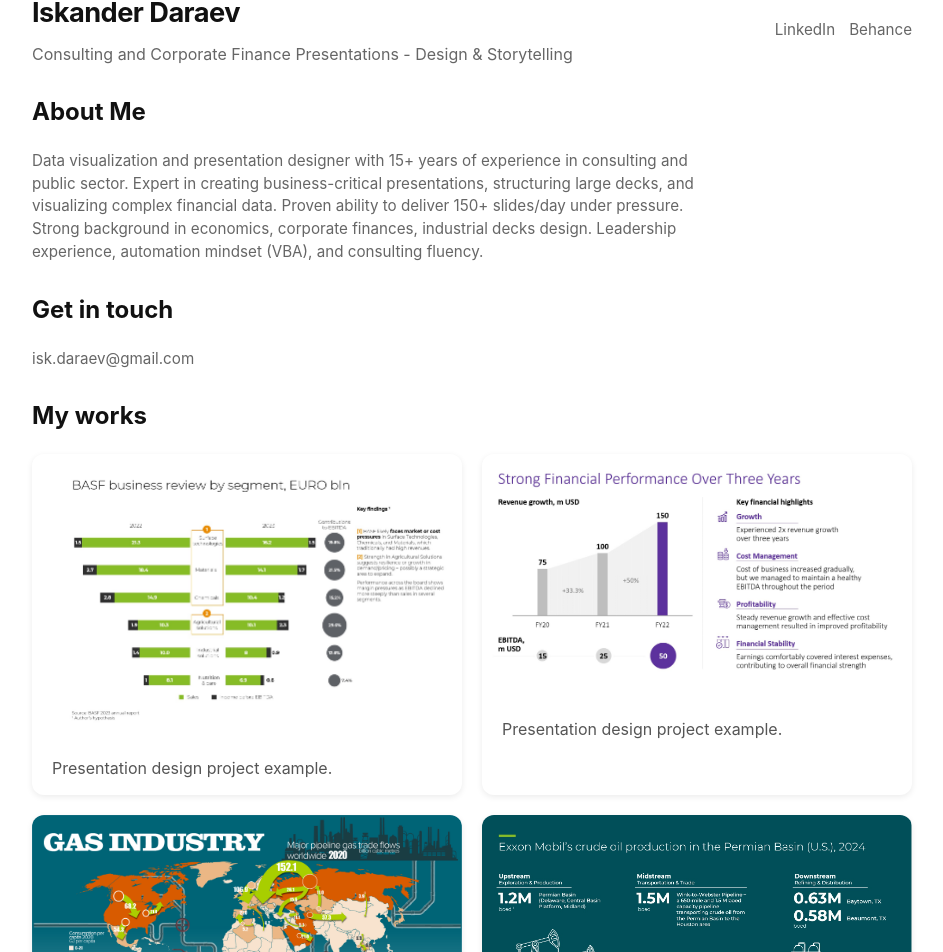
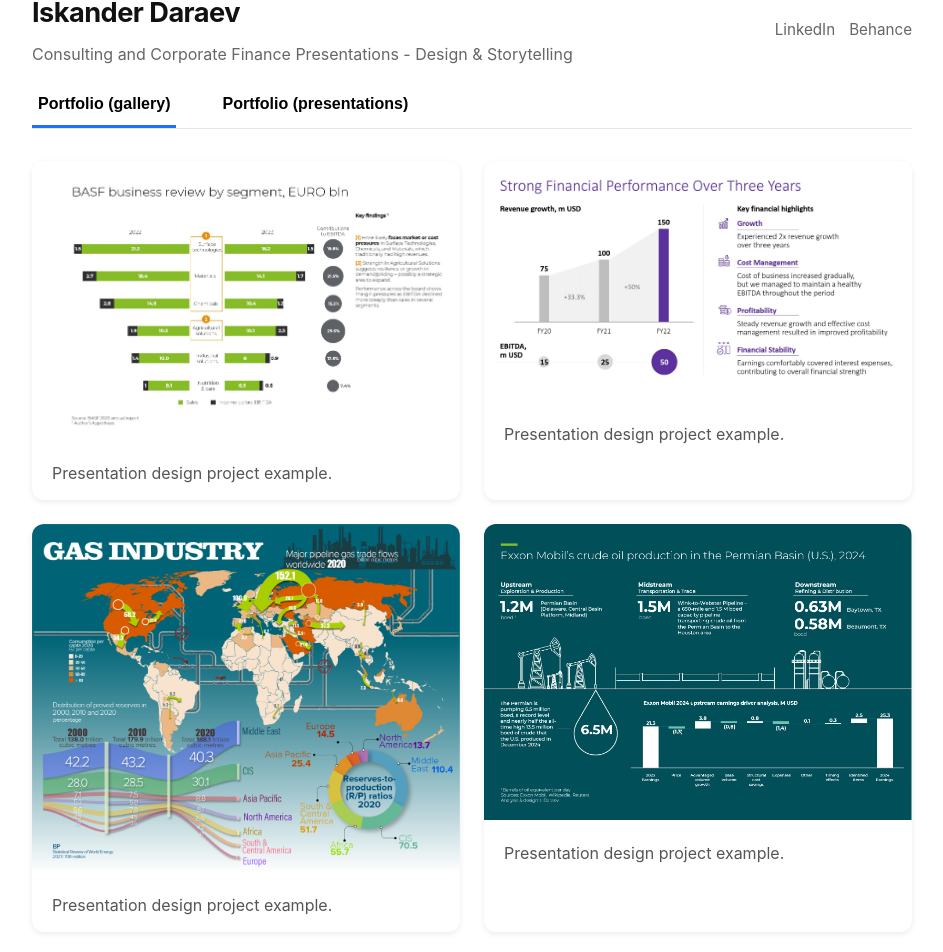
Before and after one commit to isk06/ruportfo, a Next.js app: page / in a window 1280 px wide. Shown: the part 47-999 px from the top of the page, without its empty margins (168-1111 px from the left). Built offline with nearby package versions, Linux system fonts and the light colour scheme.

Commit message:
Add tabbed portfolio with gallery and PDF presentations

```diff
--- a/app/page.tsx
+++ b/app/page.tsx
@@ -1,63 +1,27 @@
 import fs from "fs";
 import path from "path";
-import ProjectCard from "../components/ProjectCard";
+import PortfolioTabs from "../components/PortfolioTabs";
 import Footer from "../components/Footer";
 
 export default function HomePage() {
-  const imagesDirectory = path.join(process.cwd(), "public/images");
+  const imagesDir = path.join(process.cwd(), "public/images");
+  const pdfsDir = path.join(process.cwd(), "public/pdfs");
 
-  // Read all image filenames from /public/images and filter for image files
-  const imageFiles = fs
-    .readdirSync(imagesDirectory)
-    .filter((file) => file.match(/\.(jpg|jpeg|png|webp)$/));
+  const images = fs
+    .readdirSync(imagesDir)
+    .filter((f) => f.match(/\.(jpg|png|jpeg|webp)$/))
+    .sort();
 
-  // Sort by number in filename (00_project.jpg, 01_project.jpg, ...)
-  const orderedImages = imageFiles.sort((a, b) => {
-    const getNumber = (filename: string) =>
-      parseInt(filename.split("_")[0], 10); // "00_project" => 0
-    return getNumber(a) - getNumber(b);
-  });
+  const pdfs = fs
+    .readdirSync(pdfsDir)
+    .filter((f) => f.endsWith(".pdf"))
+    .sort();
 
   return (
     <>
-      <section className="section">
-        <h2>About Me</h2>
-        <p className="about">
-          Data visualization and presentation designer with 15+ years of
-          experience in consulting and public sector. Expert in creating
-          business-critical presentations, structuring large decks, and
-          visualizing complex financial data. Proven ability to deliver 150+
-          slides/day under pressure. Strong background in economics, corporate
-          finances, industrial decks design. Leadership experience, automation
-          mindset (VBA), and consulting fluency.
-        </p>
-      </section>
+      {/* About Me etc stays the same */}
 
-      <section className="section">
-        <h2>Get in touch</h2>
-        <p className="contact font-normal">isk.daraev@gmail.com</p>
-      </section>
-
-      <section className="section">
-        <h2>My works</h2>
-        <div
-          style={{
-            display: "grid",
-            gridTemplateColumns: "repeat(2, 1fr)", // 2 columns
-            gap: "20px",
-            justifyItems: "center",
-          }}
-        >
-          {orderedImages.map((file, index) => (
-            <ProjectCard
-              key={index}
-              title={`Image ${index}`}
-              image={`/images/${file}`}
-              description="Presentation design project example."
-            />
-          ))}
-        </div>
-      </section>
+      <PortfolioTabs images={images} pdfs={pdfs} />
 
       <Footer />
     </>
--- /dev/null
+++ b/components/PdfCard.tsx
@@ -0,0 +1,38 @@
+'use client';
+
+export default function PdfCard({
+  title,
+  file,
+}: {
+  title: string;
+  file: string;
+}) {
+  return (
+    <a
+      href={file}
+      target="_blank"
+      rel="noopener noreferrer"
+      style={{
+        display: "block",
+        padding: "20px",
+        borderRadius: "12px",
+        border: "1px solid #e5e5e5",
+        textDecoration: "none",
+        color: "#111",
+        background: "#fff",
+      }}
+    >
+      <div style={{ fontSize: "14px", color: "#777", marginBottom: "8px" }}>
+        PDF presentation
+      </div>
+
+      <div style={{ fontSize: "16px", fontWeight: 600 }}>
+        {title}
+      </div>
+
+      <div style={{ marginTop: "12px", fontSize: "14px", color: "#1f6fff" }}>
+        Open PDF →
+      </div>
+    </a>
+  );
+}
--- /dev/null
+++ b/components/PortfolioTabs.tsx
@@ -0,0 +1,98 @@
+'use client';
+
+import { useState } from "react";
+import ProjectCard from "./ProjectCard";
+import PdfCard from "./PdfCard";
+
+type Props = {
+  images: string[];
+  pdfs: string[];
+};
+
+export default function PortfolioTabs({ images, pdfs }: Props) {
+  const [activeTab, setActiveTab] = useState<"gallery" | "pdfs">("gallery");
+
+  return (
+    <section className="section">
+      {/* Tabs */}
+      <div
+        style={{
+          display: "flex",
+          gap: "40px",
+          borderBottom: "1px solid #e5e5e5",
+          marginBottom: "32px",
+        }}
+      >
+        <button
+          onClick={() => setActiveTab("gallery")}
+          style={{
+            background: "none",
+            border: "none",
+            paddingBottom: "12px",
+            fontSize: "16px",
+            fontWeight: 600,
+            cursor: "pointer",
+            borderBottom:
+              activeTab === "gallery" ? "3px solid #1f6fff" : "3px solid transparent",
+          }}
+        >
+          Portfolio (gallery)
+        </button>
+
+        <button
+          onClick={() => setActiveTab("pdfs")}
+          style={{
+            background: "none",
+            border: "none",
+            paddingBottom: "12px",
+            fontSize: "16px",
+            fontWeight: 600,
+            cursor: "pointer",
+            borderBottom:
+              activeTab === "pdfs" ? "3px solid #1f6fff" : "3px solid transparent",
+          }}
+        >
+          Portfolio (presentations)
+        </button>
+      </div>
+
+      {/* Content */}
+      {activeTab === "gallery" && (
+        <div
+          style={{
+            display: "grid",
+            gridTemplateColumns: "repeat(2, 1fr)",
+            gap: "24px",
+          }}
+        >
+          {images.map((img, i) => (
+            <ProjectCard
+              key={i}
+              title={`Image ${i + 1}`}
+              image={`/images/${img}`}
+              description="Presentation design project example."
+            />
+          ))}
+        </div>
+      )}
+
+      {activeTab === "pdfs" && (
+        <div
+          style={{
+            display: "grid",
+            gridTemplateColumns: "repeat(2, 1fr)",
+            gap: "24px",
+          }}
+        >
+          {pdfs.map((pdf, i) => (
+            <PdfCard
+              key={i}
+              title={`Presentation ${i + 1}`}
+              file={`/pdfs/${pdf}`}
+            />
+          ))}
+        </div>
+      )}
+    </section>
+  );
+}
```
